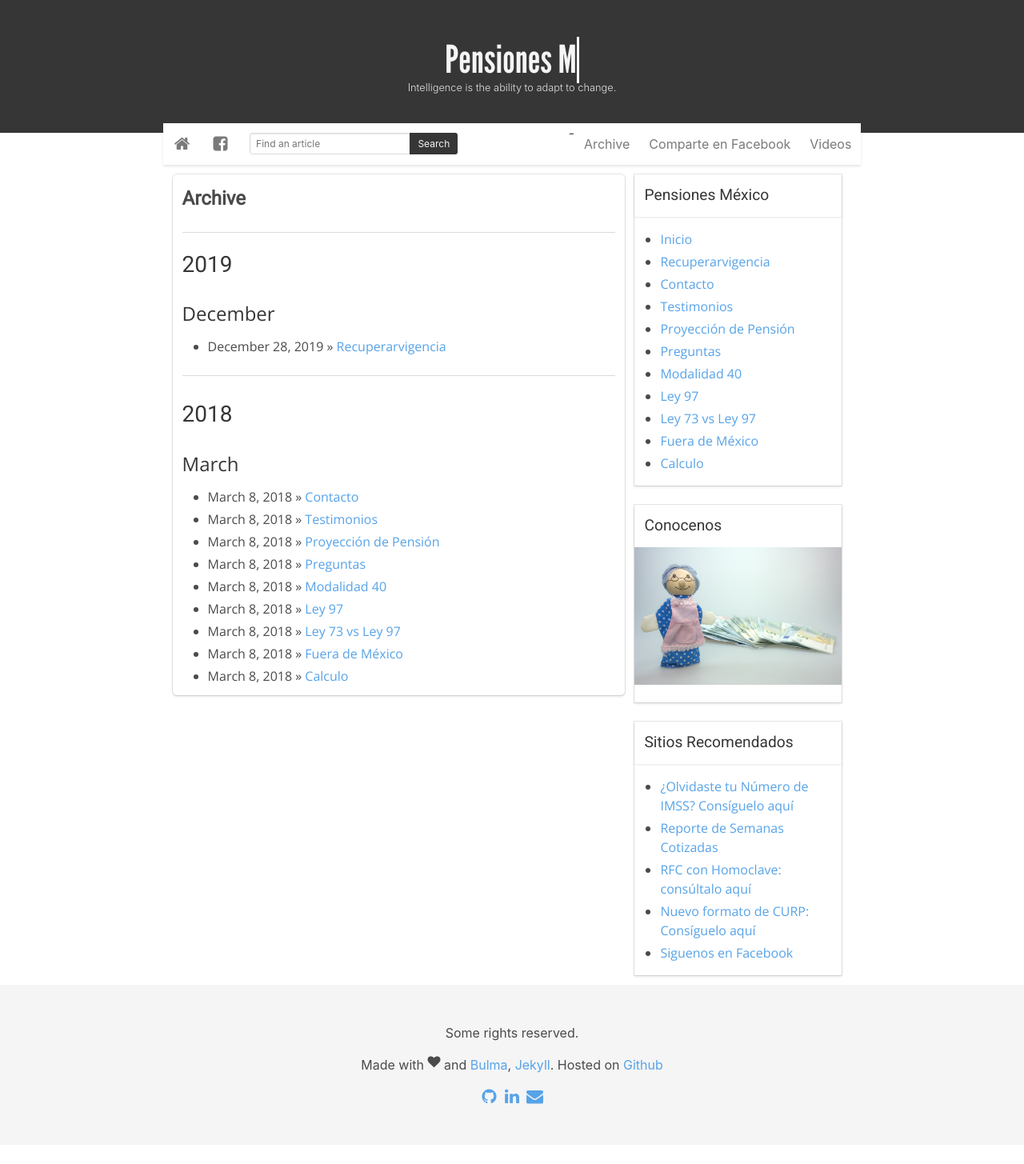
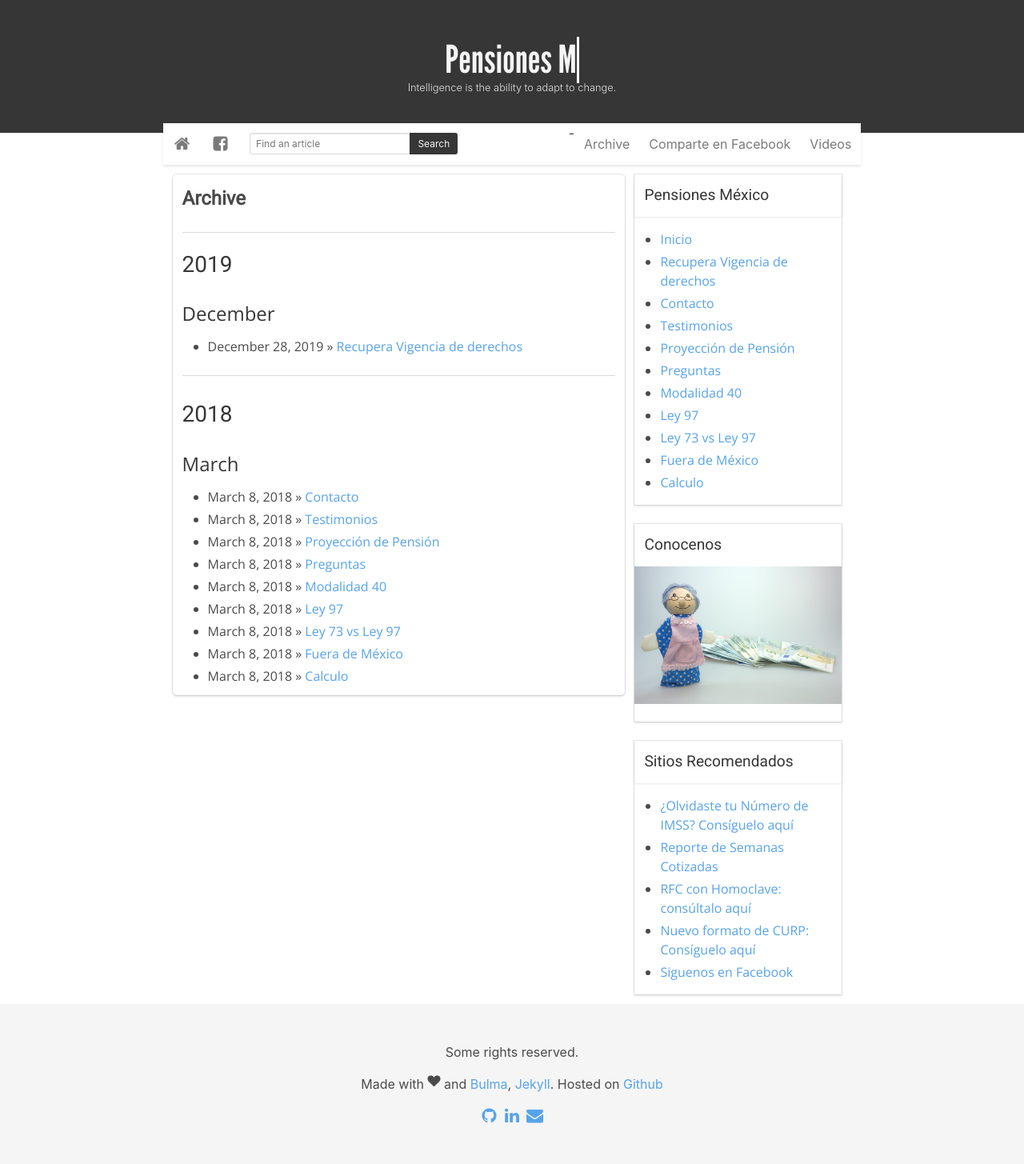
Before and after one commit to PensionesMexico/PensionesMexico.github.io, a Jekyll site: the page built from archive.html, in a window 1280 px wide. Shown: the whole page at 80% size. Built offline with Jekyll 4.4.1, drawn with Linux system fonts in a browser that asks for light colours; before the commit the page ends 1431 px from its top, so only the background shows below that.

Commit message:
Update 2019-12-28-RecuperarVigencia.md

```diff
--- a/_posts/2019-12-28-RecuperarVigencia.md
+++ b/_posts/2019-12-28-RecuperarVigencia.md
@@ -1,3 +1,7 @@
+---
+title: Recupera Vigencia de derechos
+---
+
 ## Recupera Vigencia de derechos
 
 Si te pensiones bajo la Ley del IMSS de 1973, el Seguro Social te pagará una pensión de por vida conforme el porcentaje de tu sueldo que establece la Ley.
```
